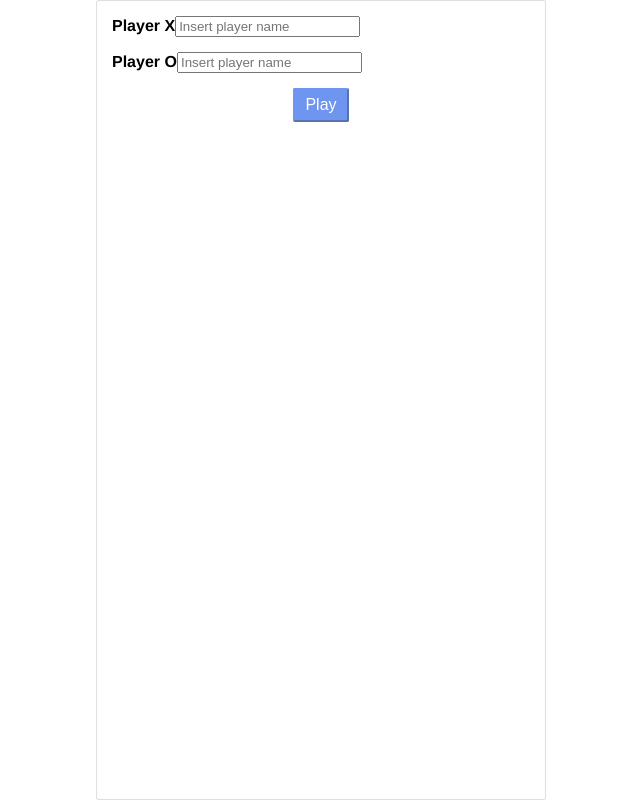
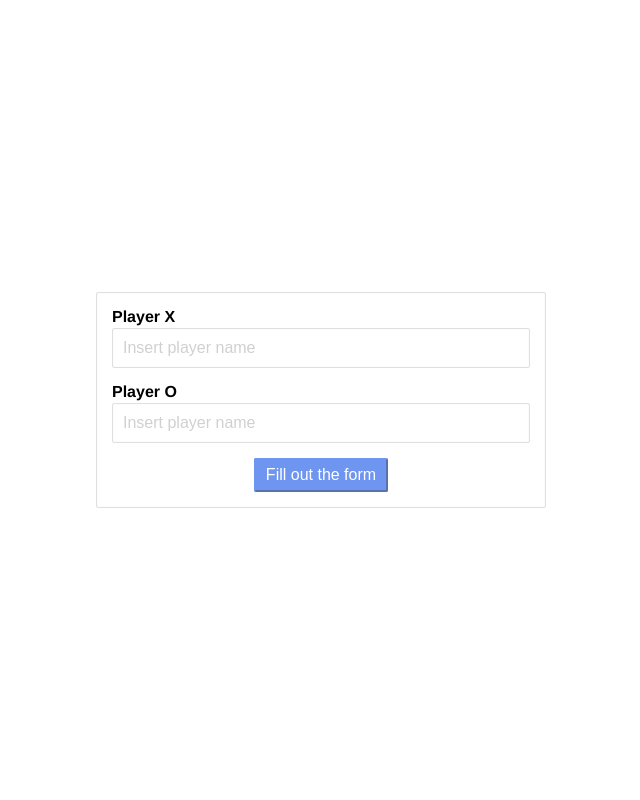
Before and after one commit to Sanfra1407/Tic-Tac-Vue, a Vue app: page /history in a window 1280 px wide. Shown: the whole page, without its empty margins (319-959 px from the left). Built offline with nearby package versions, Linux system fonts and the light colour scheme.

Commit message:
Code refactoring

```diff
--- a/src/components/atoms/Navbar.vue
+++ b/src/components/atoms/Navbar.vue
@@ -12,10 +12,10 @@
 </template>
 
 <script>
-import { mapState } from "vuex";
+import { mapState } from 'vuex';
 
 export default {
-  name: "Navbar",
+  name: 'Navbar',
   computed: mapState({
     hasGameHistory: state => state.gameHistory.length
   })
--- a/src/components/atoms/Players.vue
+++ b/src/components/atoms/Players.vue
@@ -1,26 +1,26 @@
 <template>
   <div class="container">
-    <div class="flex-container">
-      <div class="form players full-width flex-v-centered">
+    <div class="flex-container flex-container--players">
+      <div class="form players full-width flex--v-centered">
         <div class="player">
-          <label for="player-x">
+          <label for="player-x" class="form__label">
             <strong>Player X</strong>
           </label>
           <input
             v-model="playerX"
-            class="form-input"
+            class="form__input"
             id="player-x"
             type="text"
             placeholder="Insert player name"
           >
         </div>
         <div class="player">
-          <label for="player-o">
+          <label for="player-o" class="form__label">
             <strong>Player O</strong>
           </label>
           <input
             v-model="playerO"
-            class="form-input"
+            class="form__input"
             id="player-o"
             type="text"
             placeholder="Insert player name"
@@ -30,7 +30,9 @@
           <button
             :disabled="!hasPlayers"
             class="btn btn--secondary"
-            @click="start({'O':playerO, 'X':playerX})">Play</button>
+            @click="start({'O':playerO, 'X':playerX})">
+          {{ buttonValue }}
+          </button>
         </div>
       </div>
     </div>
@@ -38,22 +40,19 @@
 </template>
 
 <script>
-import { mapMutations } from "vuex";
+import { mapMutations } from 'vuex';
 
 export default {
-  name: "Players",
+  name: 'Players',
   data() {
     return {
-      playerO: "",
-      playerX: ""
+      playerO: '',
+      playerX: ''
     };
-  },
-  mounted() {
-    document.title = "Players";
   },
   methods: {
     ...mapMutations([
-      "setPlayers"
+      'setPlayers'
     ]),
     start(players) {
       this.setPlayers(players);
@@ -63,13 +62,13 @@ export default {
   computed: {
     hasPlayers() {
       return this.playerO && this.playerX;
-    }
-  }
+    },
+    buttonValue() {
+      return this.hasPlayers ? 'Play' : 'Fill out the form'
+    },
+  },
+  mounted() {
+    document.title = 'Players';
+  },
 };
 </script>
-
-<style scoped>
-.flex-container {
-  height: 100vh;
-}
-</style>
--- a/src/components/molecules/Replay.vue
+++ b/src/components/molecules/Replay.vue
@@ -18,8 +18,8 @@
 </template>
 
 <script>
-import { Cells } from "./";
-import { Footer } from "../atoms";
+import { Cells } from './';
+import { Footer } from '../atoms';
 
 export default {
   name: 'Replay',
--- a/src/pages/Game.vue
+++ b/src/pages/Game.vue
@@ -1,6 +1,6 @@
 <template>
   <div class="page-game">
-    <Title>Tic Tac Vue</Title>
+    <Title>Game</Title>
     <Cells :positions="positions" />
     <Footer>
       <div class="col">
@@ -13,7 +13,7 @@
         </h3>
       </div>
       <div class="col">
-        <div class="text-right">
+        <div class="text--right">
           <button
             class="btn btn--primary"
             v-if="winner || !hasEmptyCells"
@@ -27,16 +27,20 @@
 </template>
 
 <script>
-import { mapState, mapGetters } from "vuex";
+import {
+  mapState,
+  mapGetters,
+} from 'vuex';
+
 import {
   Footer,
   Title,
-} from "../components/atoms";
+} from '../components/atoms';
 
-import { Cells } from "../components/molecules";
+import { Cells } from '../components/molecules';
 
 export default {
-  name: "Game",
+  name: 'Game',
   components: {
     Cells,
     Footer,
@@ -44,18 +48,18 @@ export default {
   },
   computed: {
     ...mapState([
-      "player",
-      "winner",
-      "positions",
+      'player',
+      'winner',
+      'positions',
     ]),
     ...mapGetters([
-      "getPlayerName",
-      "getWinnerName",
-      "hasEmptyCells"
+      'getPlayerName',
+      'getWinnerName',
+      'hasEmptyCells',
     ]),
   },
   beforeCreate() {
-    document.title = "Game";
+    document.title = 'Game';
   },
 };
 </script>
```
Also changed, not shown: src/App.vue (+10 -6 lines), src/components/atoms/Cell.vue (+11 -11 lines), src/main.js (+5 -5 lines), src/pages/GameHistory.vue (+10 -7 lines).
